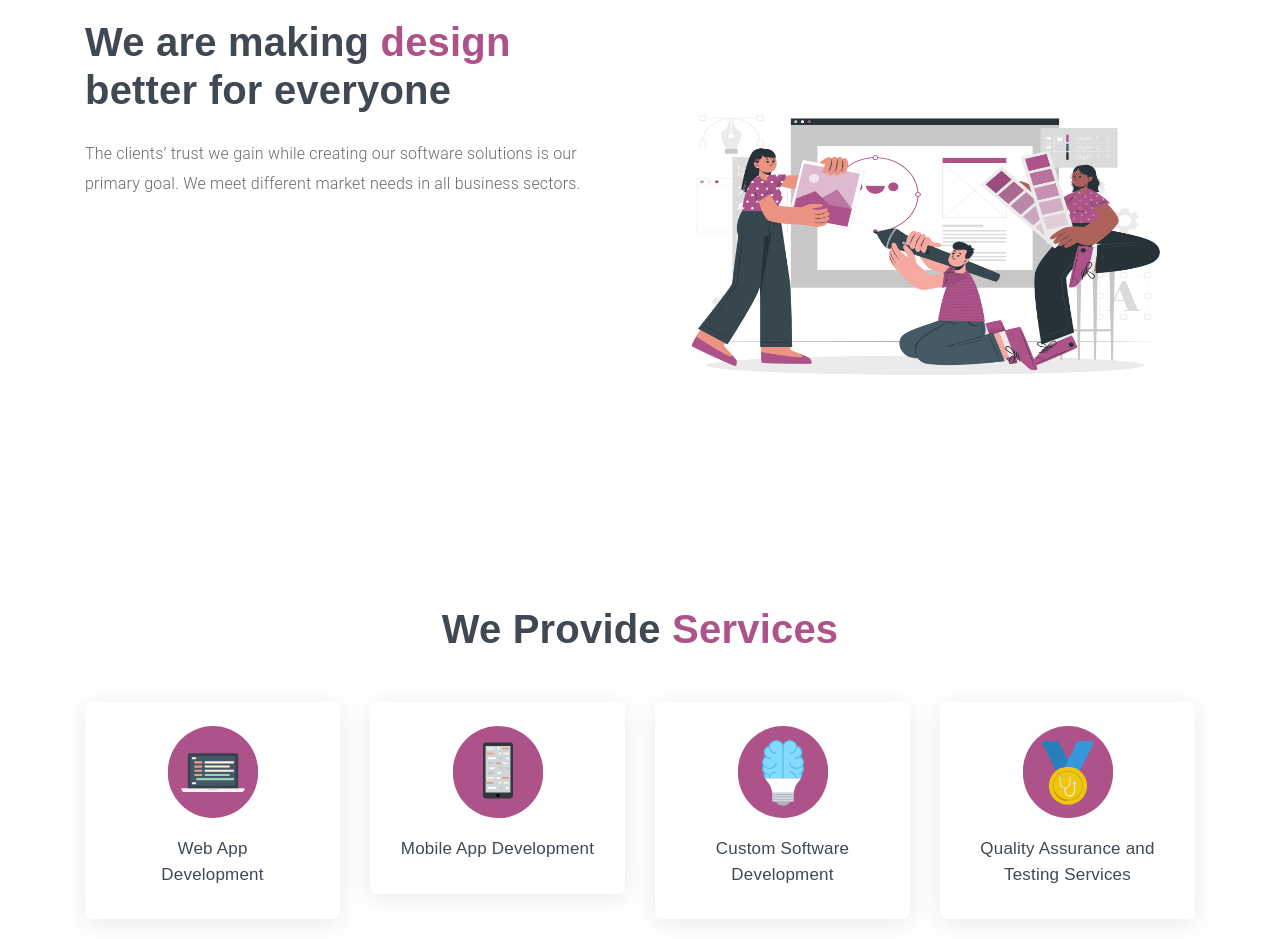
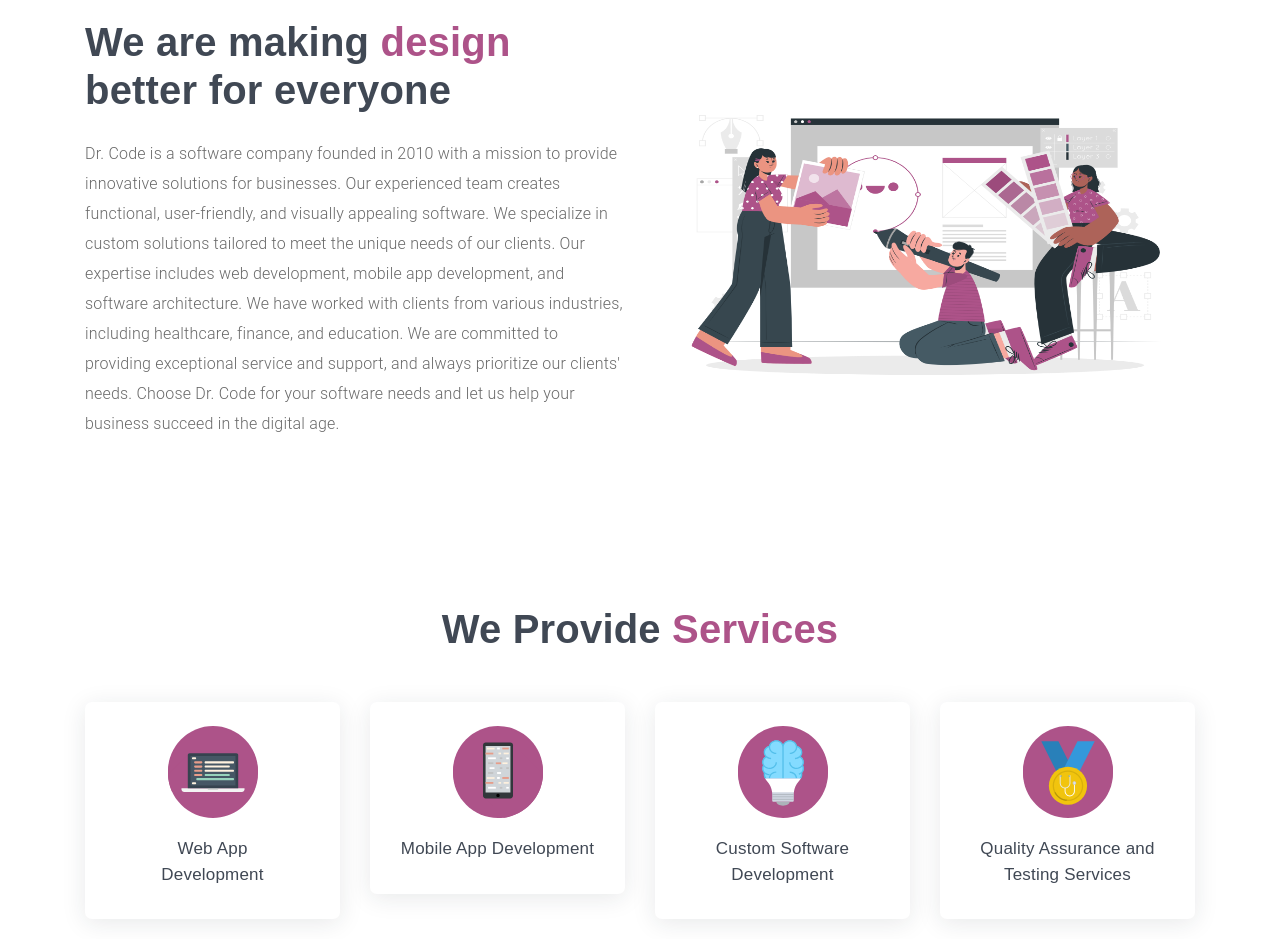
Before and after one commit to drcode-dev/drcode, a plain HTML site: page index.html in a window 1280 px wide. Shown: the part 917-1856 px from the top of the page. Drawn offline with Linux system fonts and the light colour scheme; animation ran at ten frames a second.

Commit message:
change text

```diff
--- a/index.html
+++ b/index.html
@@ -503,7 +503,7 @@
 
                     <h2 class="title">We are making <span class="alt-color js-rotating">design, ideas</span> better for
                         everyone</h2>
-                    <p class="para">The clients’ trust we gain while creating our software solutions is our primary goal. We meet different market needs in all business sectors.
+                    <p class="para">Dr. Code is a software company founded in 2010 with a mission to provide innovative solutions for businesses. Our experienced team creates functional, user-friendly, and visually appealing software. We specialize in custom solutions tailored to meet the unique needs of our clients. Our expertise includes web development, mobile app development, and software architecture. We have worked with clients from various industries, including healthcare, finance, and education. We are committed to providing exceptional service and support, and always prioritize our clients' needs. Choose Dr. Code for your software needs and let us help your business succeed in the digital age.
                     </p>
                 </div>
             </div>
```
